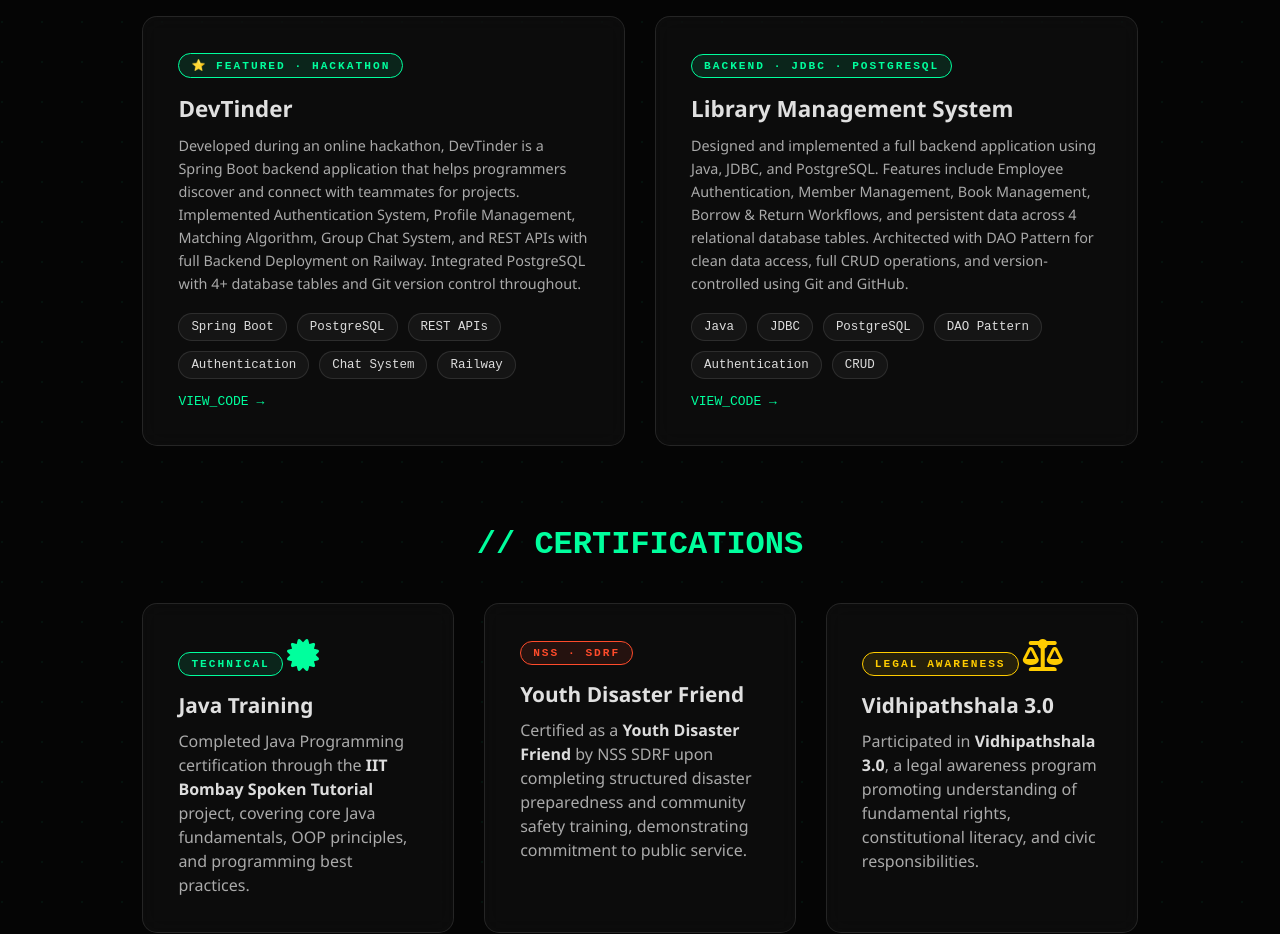
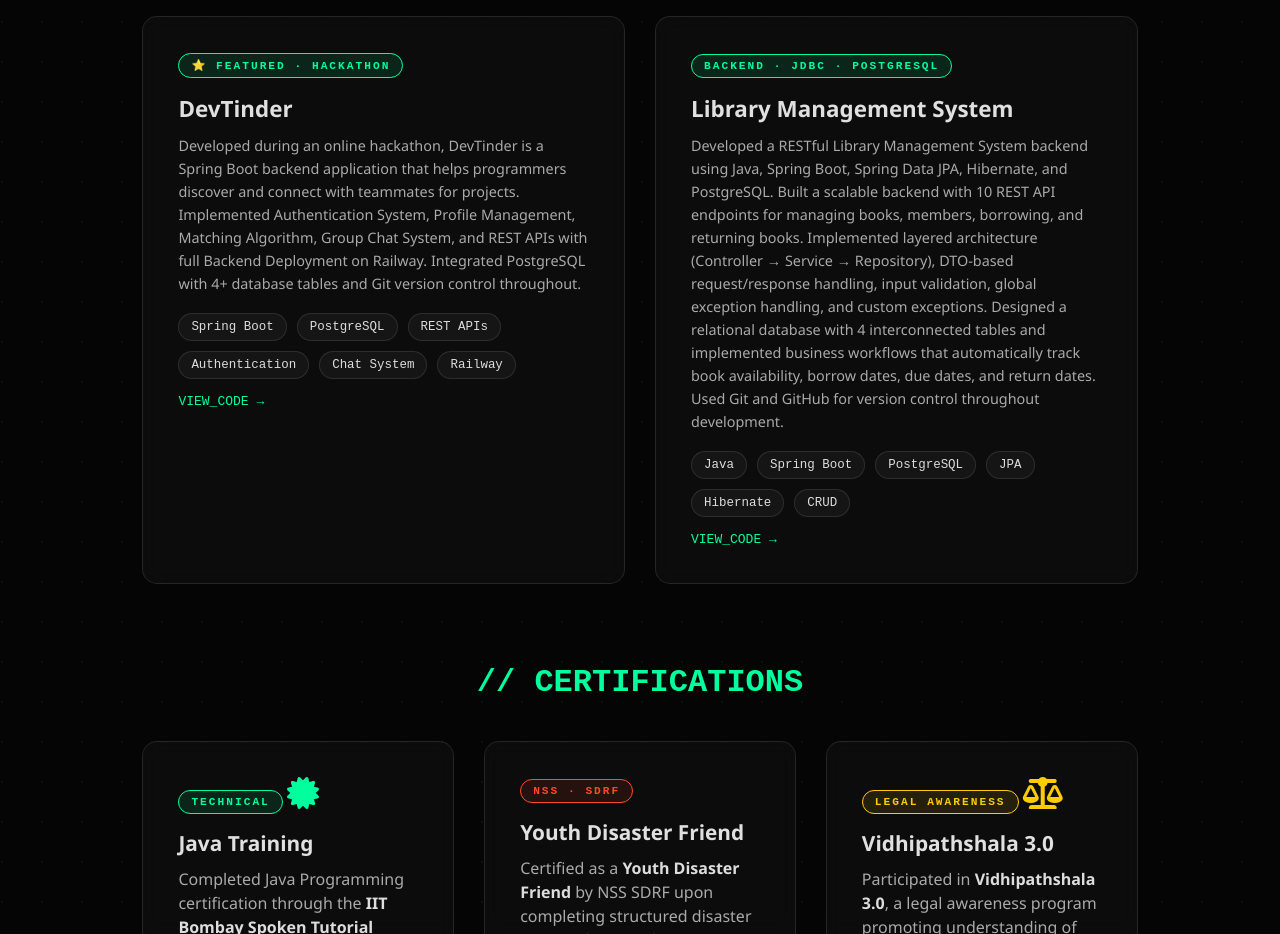
Before and after one commit to gargnikunj991-ux/real, a plain HTML site: page index.html in a window 1280 px wide. Shown: the part 2220-3154 px from the top of the page. Drawn offline with Linux system fonts and the light colour scheme.

Commit message:
Update index.html

```diff
--- a/index.html
+++ b/index.html
@@ -696,23 +696,25 @@
             <h3 style="font-size:1.4rem;">Library Management System</h3>
 
             <p style="color:#aaa; font-size:0.9rem; margin-top:10px; line-height:1.6;">
-                Designed and implemented a full backend application using Java, JDBC, and PostgreSQL.
-                Features include Employee Authentication, Member Management, Book Management,
-                Borrow &amp; Return Workflows, and persistent data across 4 relational database tables.
-                Architected with DAO Pattern for clean data access, full CRUD operations,
-                and version-controlled using Git and GitHub.
+             Developed a RESTful Library Management System backend using Java, Spring Boot, Spring Data JPA,
+             Hibernate, and PostgreSQL. Built a scalable backend with 10 REST API endpoints for managing books,
+             members, borrowing, and returning books. Implemented layered architecture (Controller → Service →
+             Repository), DTO-based request/response handling, input validation, global exception handling, and custom
+             exceptions. Designed a relational database with 4 interconnected tables and implemented business
+             workflows that automatically track book availability, borrow dates, due dates, and return dates. Used Git and
+             GitHub for version control throughout development.
             </p>
 
             <div class="skill-list">
                 <span class="skill-pill">Java</span>
-                <span class="skill-pill">JDBC</span>
+                <span class="skill-pill">Spring Boot</span>
                 <span class="skill-pill">PostgreSQL</span>
-                <span class="skill-pill">DAO Pattern</span>
-                <span class="skill-pill">Authentication</span>
+                <span class="skill-pill">JPA</span>
+                <span class="skill-pill">Hibernate</span>
                 <span class="skill-pill">CRUD</span>
             </div>
 
-            <a href="https://github.com/gargnikunj991-ux/Library_management_system.git" target="_blank"
+            <a href="https://github.com/gargnikunj991-ux/library_spring.git" target="_blank"
                 style="display:inline-block;margin-top:15px;color:var(--neon-green);text-decoration:none;font-family:monospace;">
                 VIEW_CODE →
             </a>
```
